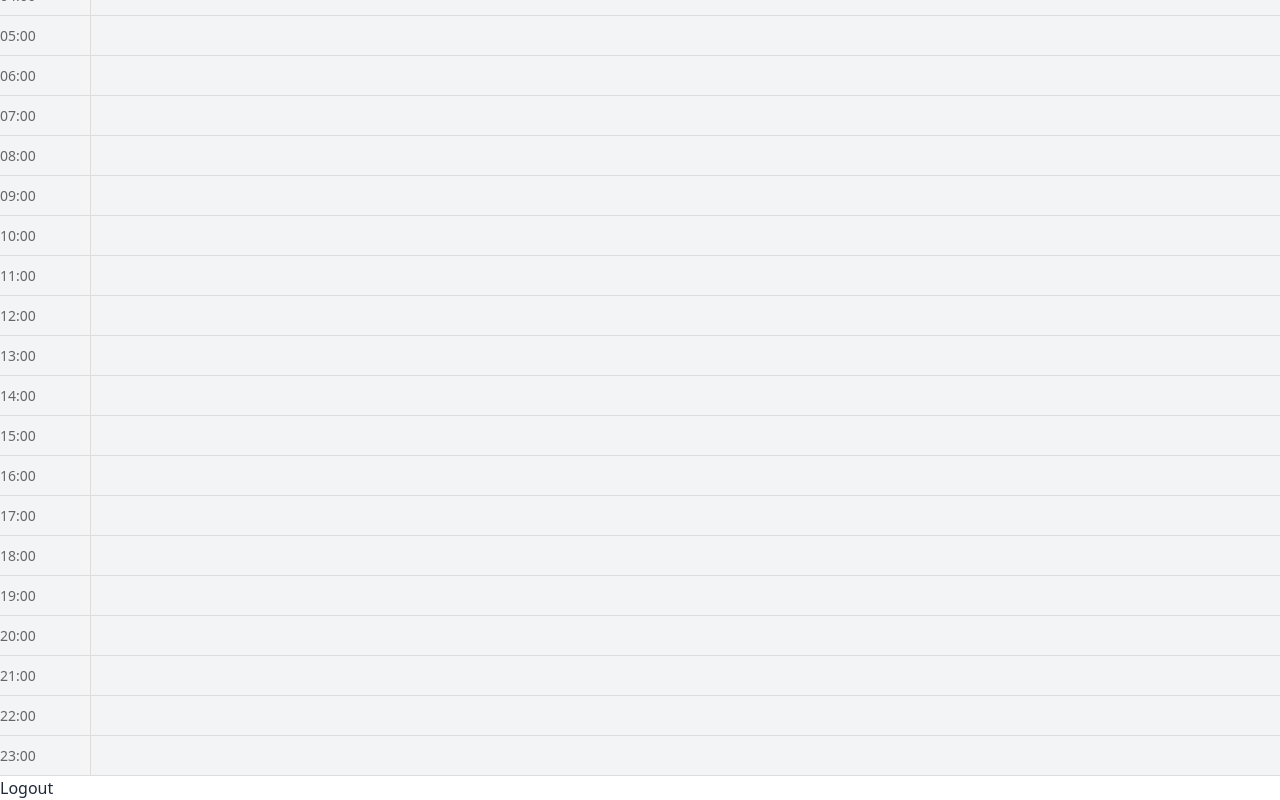
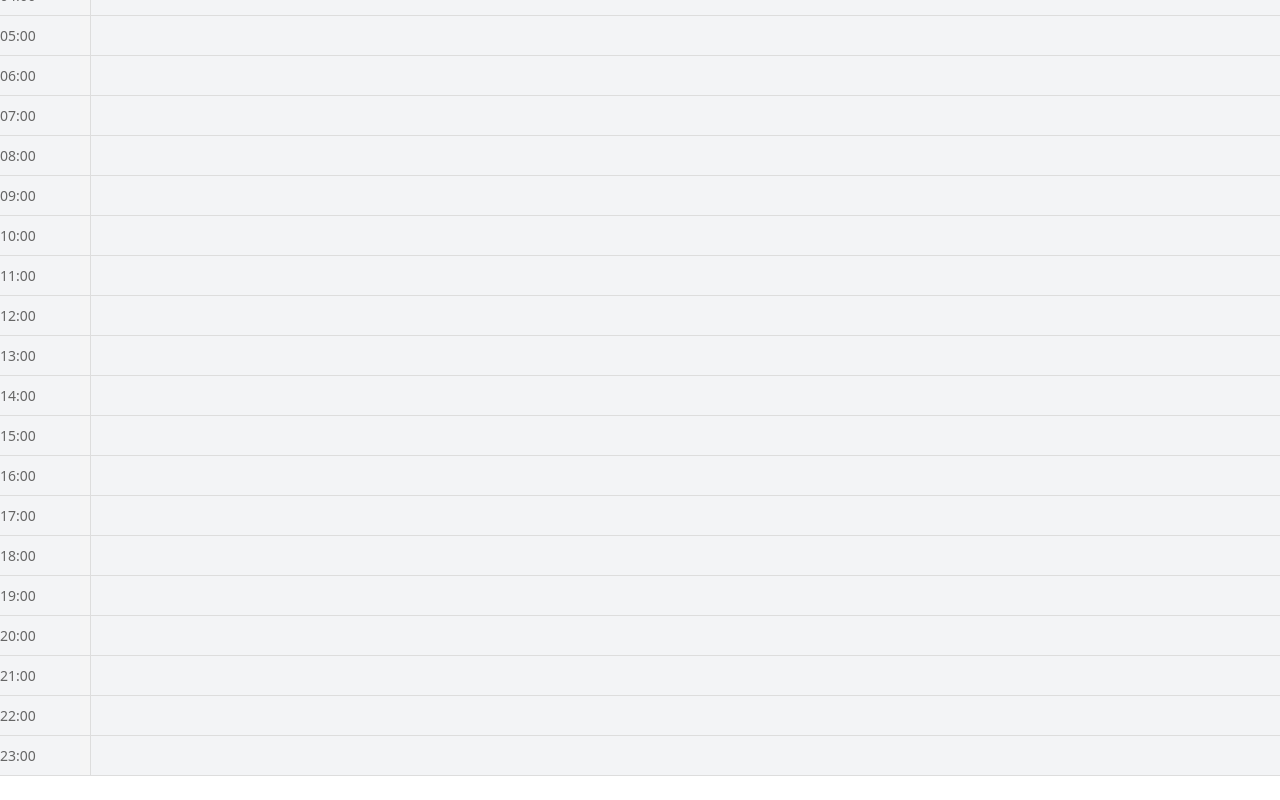
Before and after one commit to Siwi0w0/DeepWork-Frontend, a React (Vite) app: page /home in a window 1280 px wide. Shown: the part 1100-1900 px from the top of the page. After the commit the page ends 1876 px from the top, so only its background shows below. Built offline with nearby package versions, Linux system fonts and the light colour scheme; the HTML template or start-up script is replaced by a standard one.

Commit message:
activate logout function in homepage

```diff
--- a/src/components/navbar/Navbar.tsx
+++ b/src/components/navbar/Navbar.tsx
@@ -1,6 +1,15 @@
-import './navbar.css'
+import "./navbar.css";
+import { useNavigate } from "react-router-dom";
 
 function Navbar() {
+  const navigate = useNavigate();
+
+  const handleLogout = () => {
+    localStorage.removeItem("authToken");
+    alert("You have been logged out.");
+    navigate("/");
+  };
+
   return (
     <>
       <div className="navbar bg-base-100">
@@ -9,30 +18,40 @@ function Navbar() {
         </div>
         <div className="flex-none">
           <div className="dropdown dropdown-end">
-      <div tabIndex={0} role="button" className="btn btn-ghost btn-circle avatar">
+            <div
+              tabIndex={0}
+              role="button"
+              className="btn btn-ghost btn-circle avatar"
+            >
               <div className="w-10 rounded-full">
                 <img
                   alt="Tailwind CSS Navbar component"
-            src="https://img.daisyui.com/images/stock/photo-1534528741775-53994a69daeb.webp" />
+                  src="https://img.daisyui.com/images/stock/photo-1534528741775-53994a69daeb.webp"
+                />
               </div>
             </div>
             <ul
               tabIndex={0}
-        className="menu menu-sm dropdown-content bg-base-100 rounded-box z-[1] mt-3 w-52 p-2 shadow">
+              className="menu menu-sm dropdown-content bg-base-100 rounded-box z-[1] mt-3 w-52 p-2 shadow"
+            >
               <li>
                 <a className="justify-between">
                   Profile
                   <span className="badge">New</span>
                 </a>
               </li>
-        <li><a>Settings</a></li>
-        <li><a>Logout</a></li>
+              <li>
+                <a>Settings</a>
+              </li>
+              <li>
+                <a onClick={handleLogout}>Logout</a>
+              </li>
             </ul>
           </div>
         </div>
       </div>
     </>
-  )
+  );
 }
 
-export default Navbar
+export default Navbar;
--- a/src/pages/Home.tsx
+++ b/src/pages/Home.tsx
@@ -24,7 +24,6 @@ const Home: React.FC = () => {
       <div className="time-axis-panel">
         <TimeAxis />
       </div>
-      <button onClick={handleLogout}>Logout</button>
     </div>
   );
 };
```
Lines whose indentation alone changed are shown as unchanged.
